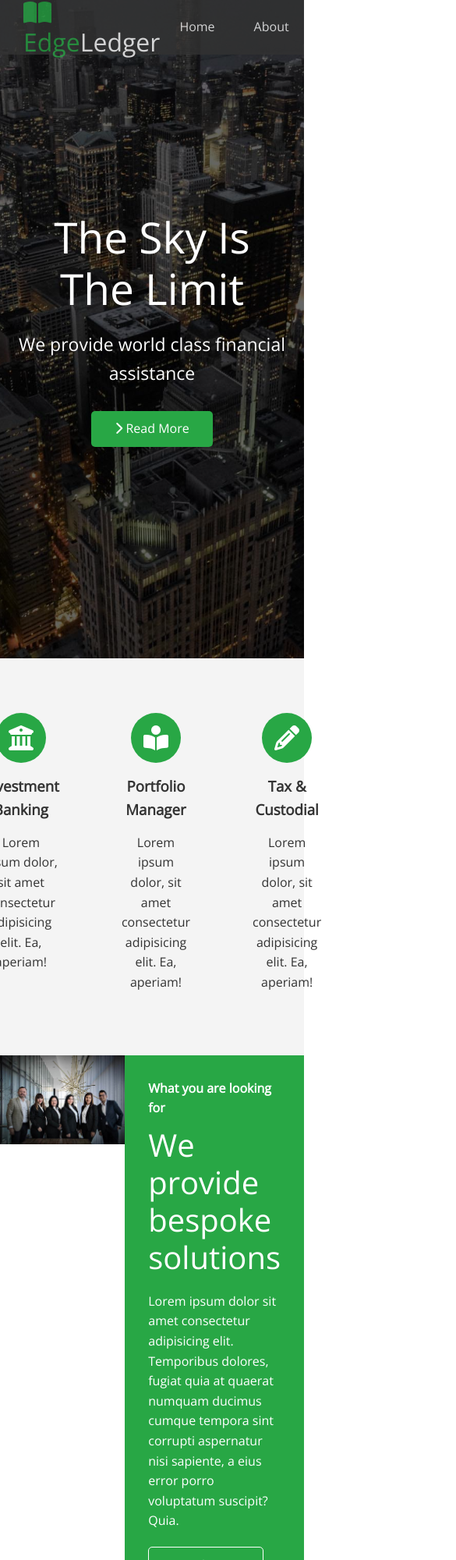
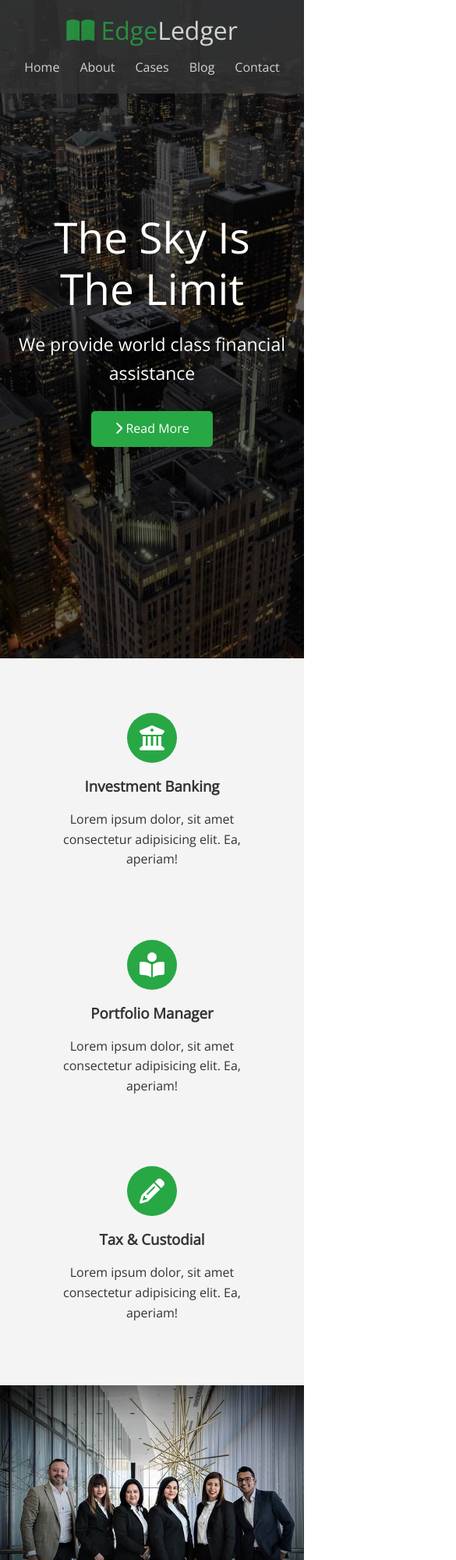
Before and after one commit to JoseRodz33/EdgeLedger-website-flexbox, a plain HTML site: page index.html in a window 390 px wide. Shown: the top 2000 px of the page at 78% size, 585 px wide, since content can reach past the window. Drawn offline with nearby package versions, Linux system fonts and the light colour scheme.

Commit message:
Mobile query

```diff
--- a/css/style.css
+++ b/css/style.css
@@ -196,3 +196,28 @@ img {
 .footer .social > * {
   margin-right: 30px;
 }
+
+/* media query mobile */
+
+@media (max-width: 768px) {
+  .navbar {
+    flex-direction: column;
+    height: 120px;
+    padding: 20px;
+  }
+
+  .navbar a {
+    padding: 10px 10px;
+    margin: 0 3px;
+  }
+
+  .flex-items {
+    flex-direction: column;
+  }
+
+  .flex-columns .column,
+  .flex-grid .column {
+    flex: 100%;
+    max-width: 100%;
+  }
+}
```
